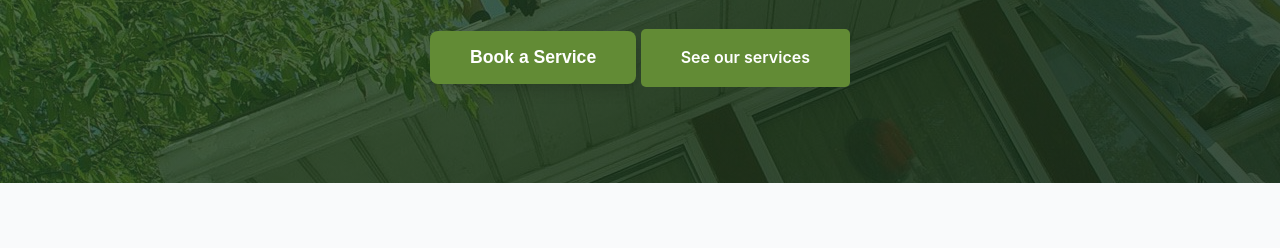
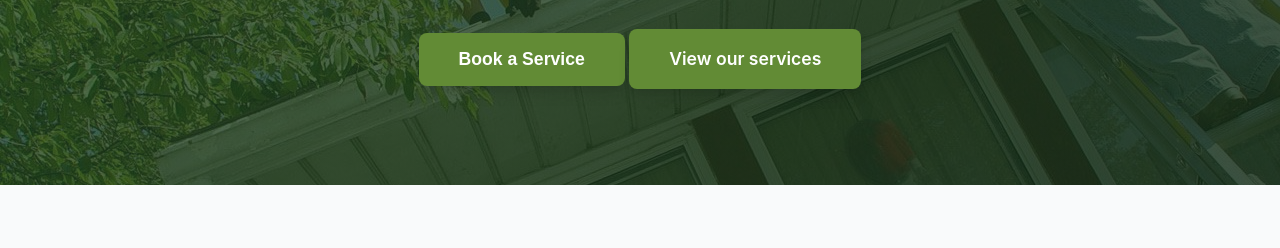
Before and after one commit to amashitharushika/repair-maintenance-services, a plain HTML site: page src/index.html in a window 1280 px wide. Shown: the part 374-622 px from the top of the page. Drawn offline with Linux system fonts and the light colour scheme.

Commit message:
feat: update hero button styling and text

```diff
--- a/src/index.html
+++ b/src/index.html
@@ -46,7 +46,7 @@
                 <h2 class="hero-title">Professional and Affordable Repair & Maintenance Services</h2>
                 <p class="hero-subtitle">Your trusted partner for all your home and business repair needs. Quality service, reliable professionals, and satisfaction guaranteed.</p>
                 <button class="cta-button" id="bookServiceBtn">Book a Service</button>
-                <a href="#services" class="services-btn">See our services</a>
+                <a href="#services" class="services-btn">View our services</a>
             </div>
         </div>
     </section>
--- a/src/styles/style.css
+++ b/src/styles/style.css
@@ -180,18 +180,20 @@ body {
     background-color: var(--secondary-color); /* Light green */
     color: var(--white);
     text-decoration: none;
-    border-radius: 5px;
-    font-size: 16px;
+    border-radius: 8px;
+    font-size: 1.1rem;
     font-weight: 600;
-    transition: background-color 0.3s ease, transform 0.2s ease;
+    transition: all 0.3s ease;
     cursor: pointer;
     border: none;
     text-align: center;
+    box-shadow: var(--shadow-lg);
   }
 
   .services-btn:hover {
     background-color: var(--primary-color); /* Different green on hover */
     transform: translateY(-2px);
+    box-shadow: 0 12px 20px -5px rgba(16, 55, 19, 0.4);
   }
 
   .services-btn:active {
```
